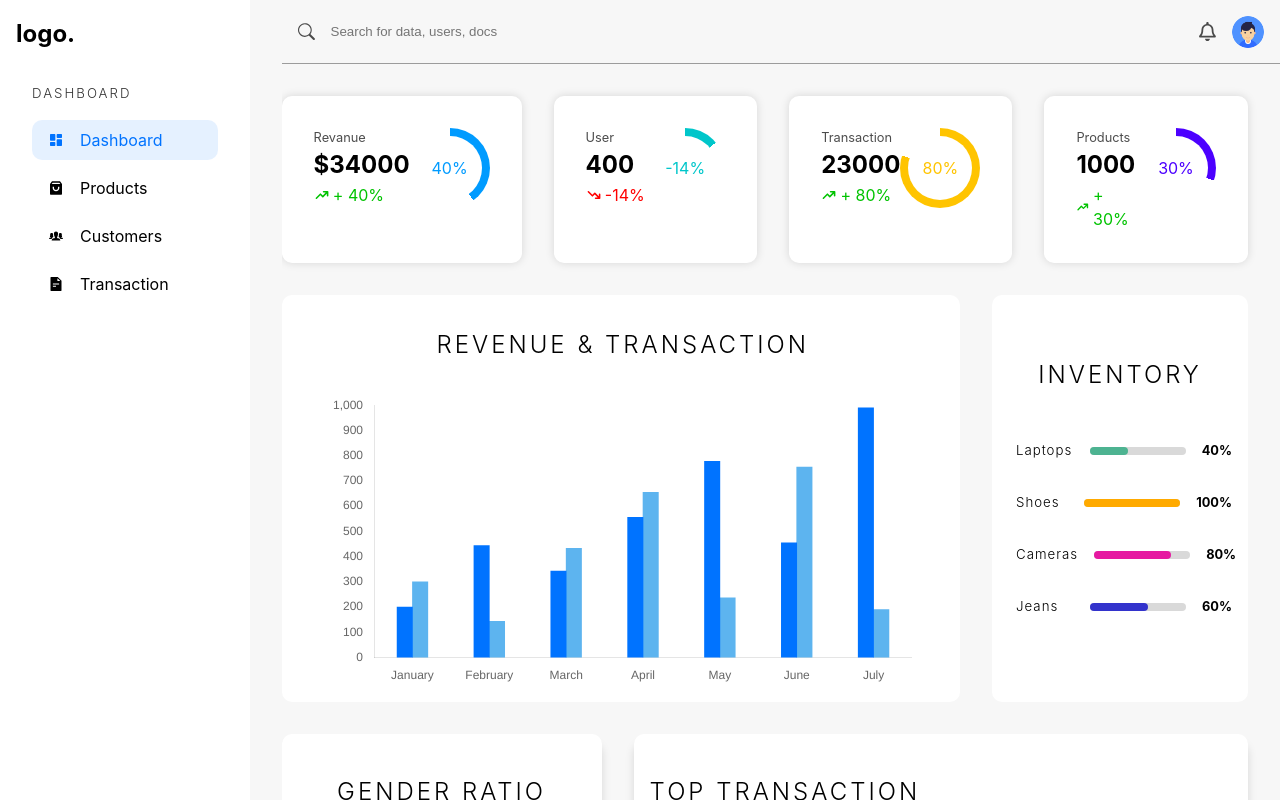
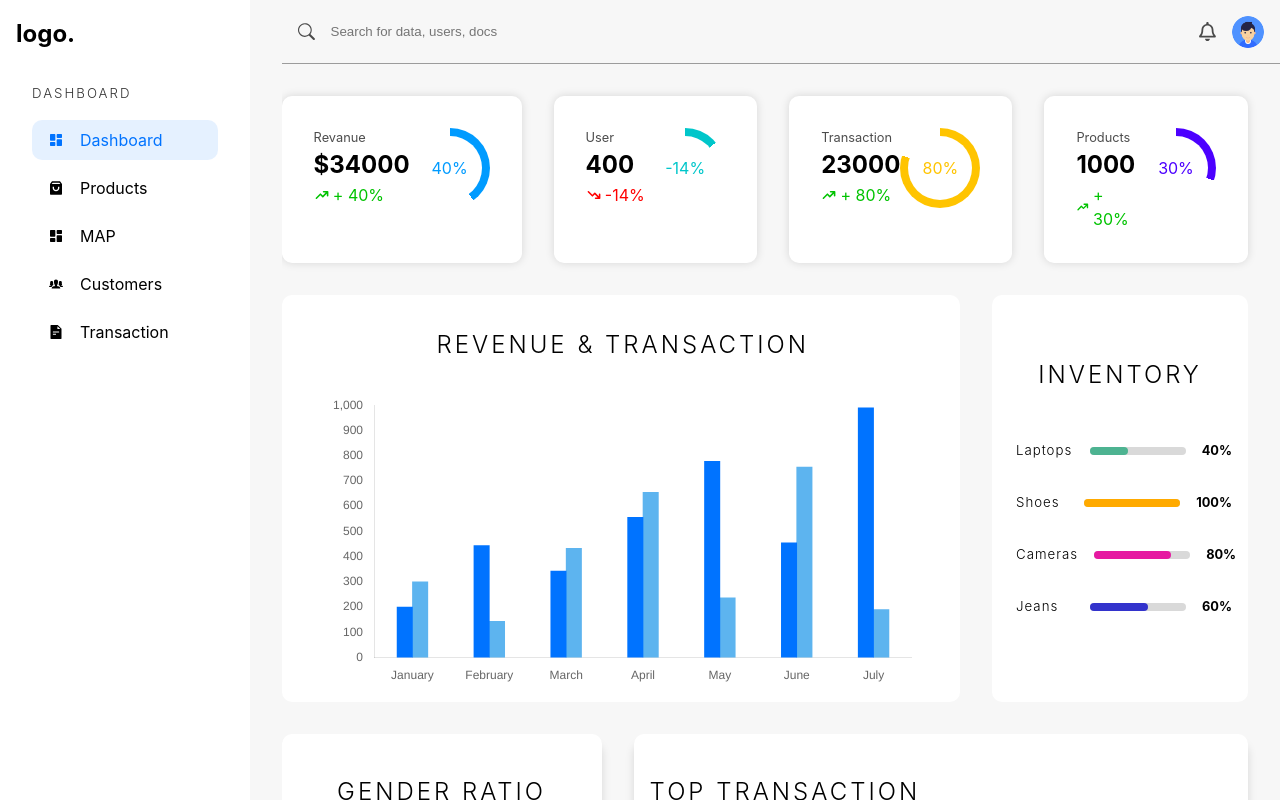
Before and after one commit to Alakhshukla/ShoppingMart, a React (Vite) app: page / in a window 1280 px wide. Built offline with nearby package versions, Linux system fonts and the light colour scheme.

Commit message:
added map section

```diff
--- a/src/components/AdminSidebar.tsx
+++ b/src/components/AdminSidebar.tsx
@@ -66,6 +66,13 @@ const AdminSidebar = () => {
               location={location}
             />
 
+              <Li
+              url="/admin/MAP"
+              text="MAP"
+              Icon={RiDashboardFill}
+              location={location}
+            />
+
             <Li
               url="/admin/Customers"
               text="Customers"
```
